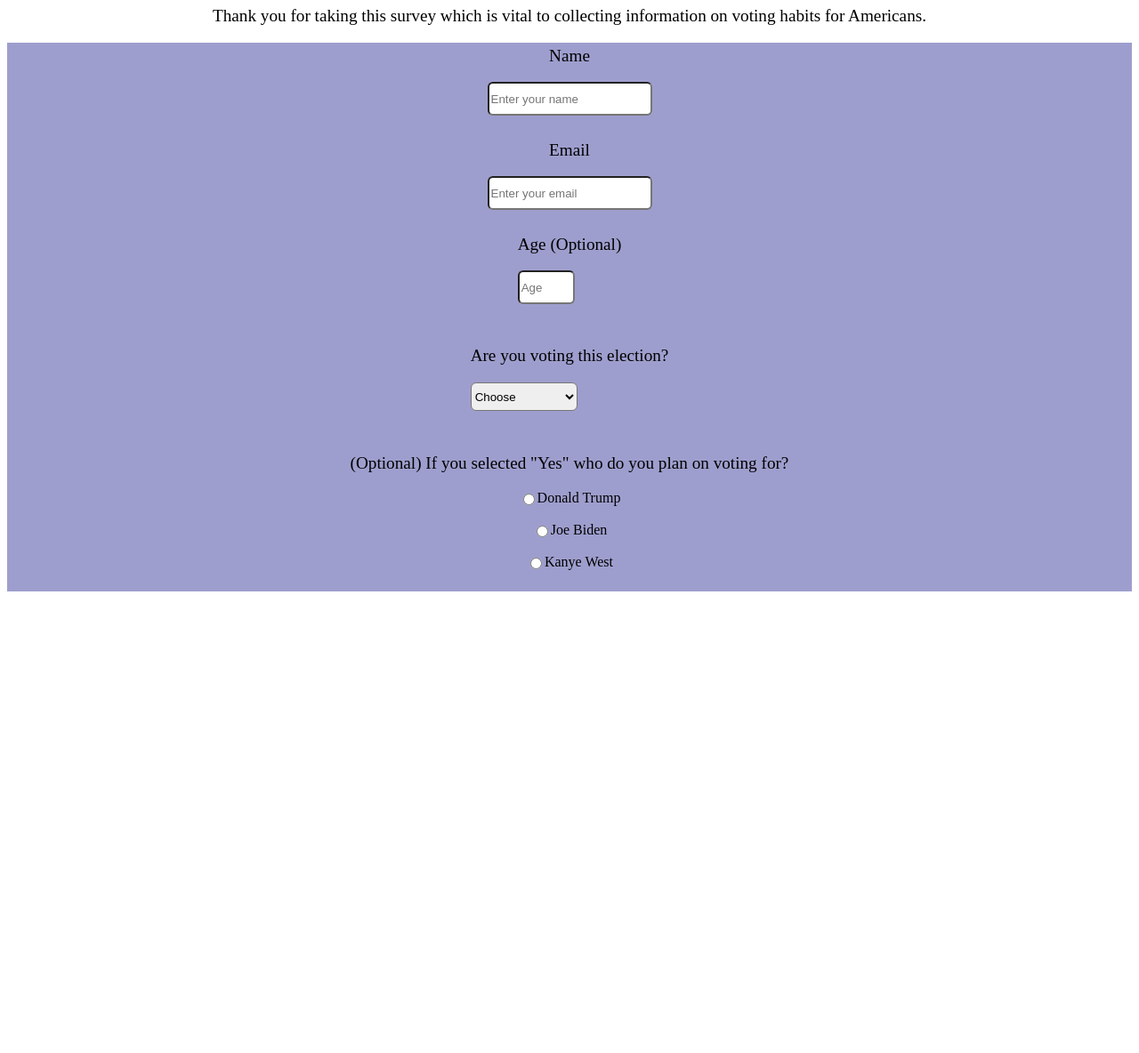
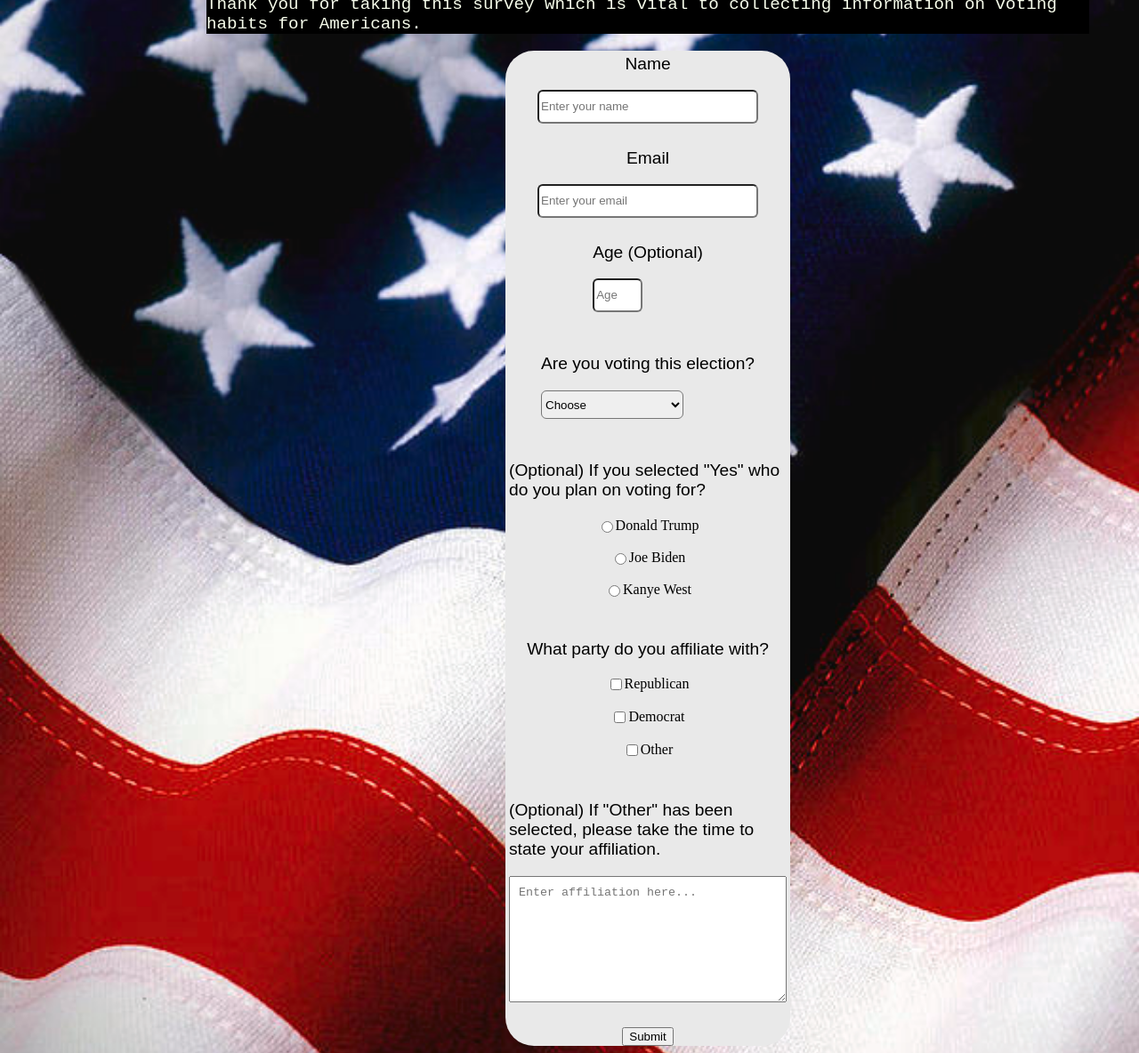
Before and after one commit to devincorniea/Tribute-Page, a plain HTML site: page Survey Form/index.html in a window 1280 px wide. Shown: the part 73-1257 px from the top of the page at 89% size. Before the commit the page ends 800 px from the top, so only its background shows below. Drawn offline with Linux system fonts and the light colour scheme; files whose address does not match are found by name.

Commit message:
first commit

```diff
--- /dev/null
+++ b/Product Landing Page/index.css
@@ -0,0 +1,90 @@
+body {
+    background-image: url("/Users/devincorniea1/Desktop/Coding/Week 4/Nexus.jpg");
+    background-position: center;
+    background-color: rgb(80, 2, 80);
+}
+
+#header {
+
+    background-position: top;
+    position: fixed;
+    border-radius: 1rem;
+    height: auto;
+    width: auto;
+}
+
+#header-img{
+    height: 3.5rem;
+    width: 5rem;
+    border-radius: 6px;
+}
+
+#nav-bar {
+    display: flex;
+    justify-content: flex-end;
+    flex-direction: row;
+    float: right;
+}
+
+.nav-link {
+    text-decoration: none;
+    font-family: monospace;
+    font-size: 1.45rem;
+    color: rgb(252, 238, 238);
+    border-radius: 0.5rem;
+    background-color: rgb(0, 0, 82);
+}
+
+.nav-link:hover {
+    border-radius: 1rem;
+    background-color: red;
+}
+
+#purpose,
+#my-friends,
+#the-podcast {
+    padding-top: 20rem;
+}
+
+.description {
+    color:rgb(252, 238, 238);
+    border-radius: .5rem;
+    height: 5rem;
+    width: 50rem;
+    display: flex;
+    justify-content: space-evenly;
+    padding-left: 5rem;
+}
+
+#purpose-div {
+    display: flex;
+    height: 50rem;
+    width: 50rem;
+}
+
+#video-div {
+    position: absolute;
+    padding-left: 27rem;
+}
+
+#form-div {
+    padding-top: 15rem;
+}
+
+#form {
+    display: flex;
+    align-items: center;
+    justify-content: center;
+    flex-direction: column;
+    color:rgb(252, 238, 238);
+    border-radius: .5rem;
+    font-family: monospace;
+}
+
+#email {
+    border-radius: 0.5rem;
+}
+
+#submit {
+    border-radius: 0.5rem;
+}
--- a/Survey Form/index.css
+++ b/Survey Form/index.css
@@ -18,6 +18,7 @@ p {
     justify-content: center;
     align-items: center;
     font-size: 1.2rem;
+    font-family: sans-serif;
 }
 
 #number-label,
@@ -26,14 +27,18 @@ p {
 #dropdown {
     height: 2rem;
     border-radius: 6px;
+    display: flex;
 }
 
 #survey-form {
     display: flex;
     align-items: center;
+    justify-content: center;
     flex-direction: column;
-    background-color: rgb(158, 158, 206);
-    padding-left: rem;
+    background-color: rgb(233, 233, 233);
+    width: 20rem;
+    margin-left: 35rem;
+    border-radius: 2rem;
 }
 
 option:disabled {
@@ -45,3 +50,53 @@ option:disabled {
     justify-content: center;
     align-items: center;
 }
+
+.parties {
+    display: flex;
+    justify-content: center;
+    align-items: center;
+}
+
+#comment {
+    min-height: 120px;
+    width: 93%;
+    padding: 0.625rem;
+    resize: vertical;
+}
+
+#name-label,
+#email-label {
+    width: 15rem;
+}
+
+#number-label {
+    width: 3rem;
+}
+
+#dropdown {
+    width: 10rem;
+}
+
+body {
+    background-image: url("/Users/devincorniea1/Desktop/Coding/Week 4/waving-flag.jpg");
+    background-size: 120rem;
+    background-position: auto;
+}
+
+#title,
+#description {
+    font-family: monospace;
+    color: rgb(247, 253, 235);
+    background-color: black;
+}
+
+#title {
+    width: 25rem;
+    margin-left: 33rem;
+    border-radius: 2rem;
+}
+
+#description {
+    width: 62rem;
+    margin-left: 14rem;
+}
--- a/Survey Form/index.html
+++ b/Survey Form/index.html
@@ -49,19 +49,46 @@
                 <div class="survey-box">
                     <p>(Optional) If you selected "Yes" who do you plan on voting for?</p>
                     <label class="presidents">
-                        <input name="user-recommended" value="Donald Trump" type="radio" class="input-radio">
+                        <input name="user-recommended" value="Donald Trump" type="radio" class="pres-radio">
                         Donald Trump
                     </label>
                     <br>
                     <label class="presidents">
-                        <input name="user-recommended" value="Joe Biden" type="radio" class="input-radio">
+                        <input name="user-recommended" value="Joe Biden" type="radio" class="pres-pres">
                         Joe Biden
                     </label>
                     <br>
                     <label class="presidents">
-                        <input name="user-recommended" value="Kanye West" type="radio" class="input-radio">
+                        <input name="user-recommended" value="Kanye West" type="radio" class="pres-radio">
                         Kanye West
                     </label>
+                </div>
+
+                <div class="survey-box">
+                    <p>What party do you affiliate with?</p>
+                    <label class="parties">
+                        <input name="prefer" value="republican" type="checkbox">
+                        Republican
+                    </label>
+                    <br>
+                    <label class="parties">
+                        <input name="prefer" value="democrat" type="checkbox">
+                        Democrat
+                    </label>
+                    <br>
+                    <label class="parties">
+                        <input name="prefer" value="other" type="checkbox">
+                        Other
+                    </label>
+                </div>
+
+                <div class="survey-box">
+                    <p>(Optional) If "Other" has been selected, please take the time to state your affiliation.</p>
+                    <textarea id="comment" name="comment" placeholder="Enter affiliation here..."></textarea>
+                </div>
+
+                <div>
+                    <button type="submit" id="submit">Submit</button>
                 </div>
 
             </form>
```
Also changed, not shown: Product Landing Page/index.html (added, +59 -0 lines), waving-flag.jpg (added), 3 other files.
